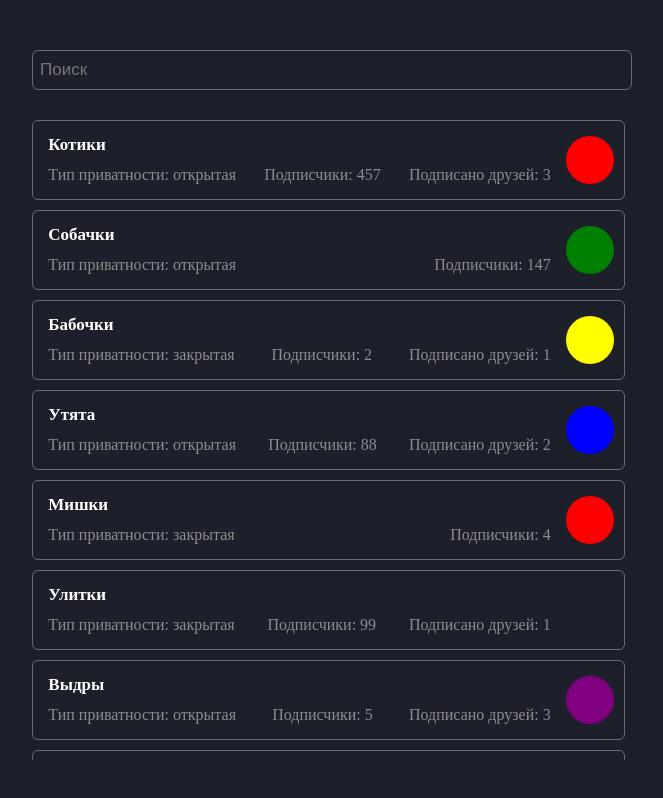
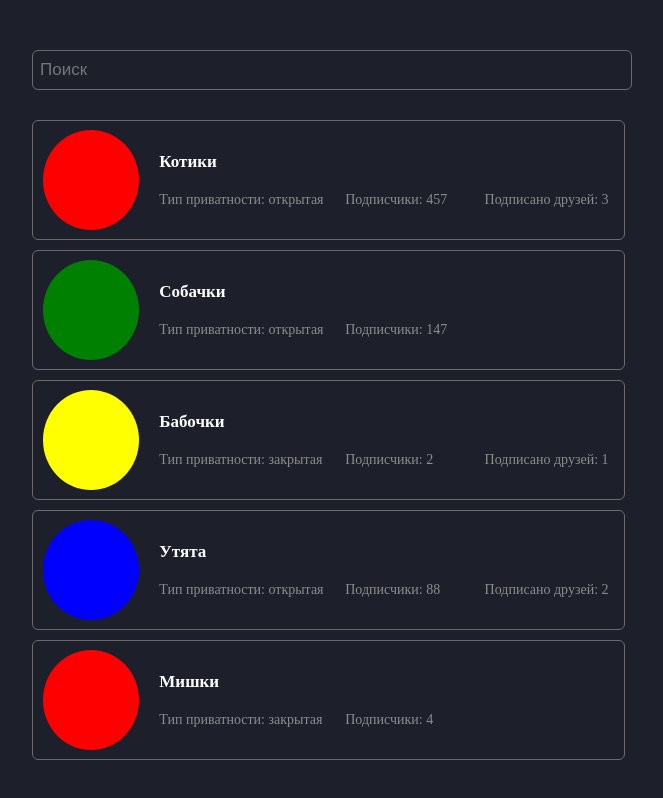
Before and after one commit to Nikolay-03/Vk-groups-test, a React (Create React App) app: page / in a window 1280 px wide. Shown: the whole page, without its empty margins (308-971 px from the left). Built offline with nearby package versions, Linux system fonts and the light colour scheme.

Commit message:
the final styles of the group

```diff
--- a/src/components/Group/Group.tsx
+++ b/src/components/Group/Group.tsx
@@ -4,15 +4,15 @@ import {IGroup} from "../../types/Groups";
 const Group = ({group} : {group: IGroup}) => {
     return (
         <div className={styles.group__wrapper}>
+            <div style={{backgroundColor:group.avatar_color,borderRadius:"50%",width:"100px",height:"100px",marginBlock:'auto',marginLeft:10}}></div>
             <div className={styles.main_info}>
                 <div style={{fontSize:17,fontWeight:600}}>{group.name}</div>
-                <div style={{color:"#8c8c8c",display:'flex',justifyContent:'space-between'}}>
+                <div className={styles.types__group}>
                     {group.closed? <span>Тип приватности: закрытая</span> : <span>Тип приватности: открытая</span>}
                     {group.members_count? <span>Подписчики: {group.members_count}</span> : null}
                     {group.friends? <span>Подписано друзей: {group.friends.length}</span> : null}
                 </div>
             </div>
-            <div style={{backgroundColor:group.avatar_color,borderRadius:"50%",width:"3rem",height:"3rem",marginBlock:'auto',marginRight:10}}></div>
         </div>
     );
 };
--- a/src/components/Group/style.module.css
+++ b/src/components/Group/style.module.css
@@ -3,7 +3,7 @@
     color: white;
     display: flex;
     justify-content: space-between;
-    height: 10vh;
+    height: 120px;
     border: 1px solid #6b6b6b;
     border-radius: 6px;
     margin-bottom: 10px;
@@ -14,8 +14,15 @@
 .main_info{
     display: flex;
     width: 85%;
-    margin-inline: auto;
-    line-height: 30px;
+    padding-left: 20px;
     flex-direction: column;
     justify-content: center;
 }
+.types__group{
+    color:#8c8c8c;
+    font-size: 14px;
+    width: 100%;
+    display: grid;
+    margin-top: 20px;
+    grid-template-columns: 2fr 1.5fr 1.5fr;
+}
```
